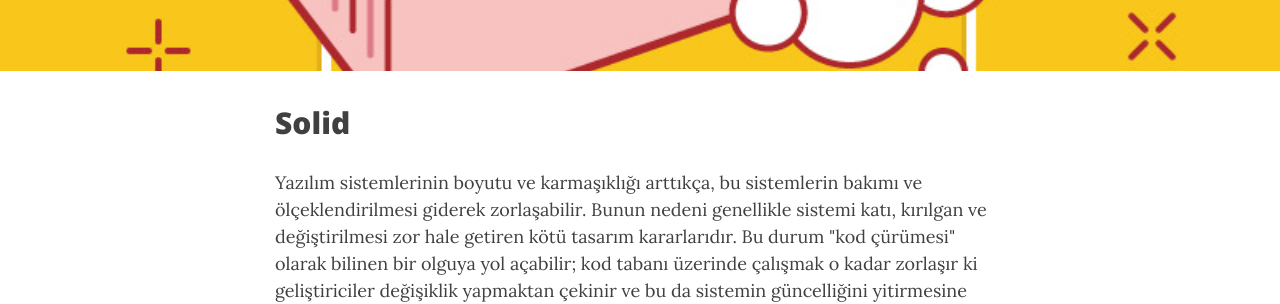
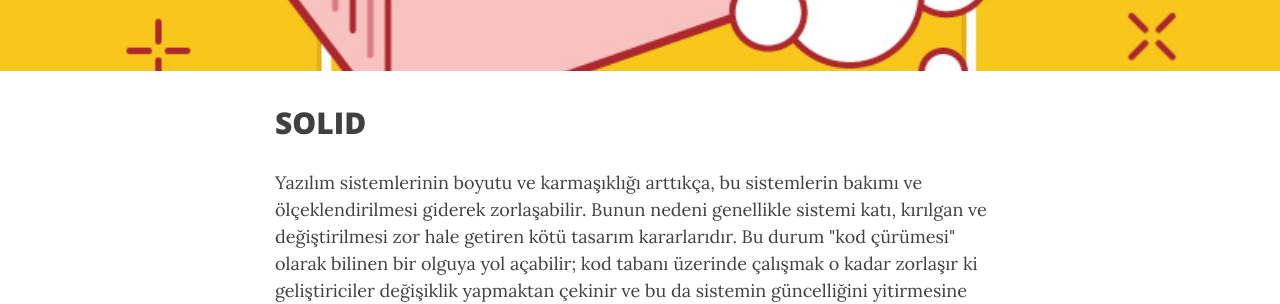
Before and after one commit to ahmetince1/ahmetince1.github.io, a Jekyll site: the page built from _posts/2023-12-6-Solid.md, in a window 1280 px wide and 900 px high, scrolled down 341 px. Shown: the part 158-462 px from the top of the window. Built offline with Jekyll 4.4.1, drawn with Linux system fonts in a browser that asks for light colours; nearby versions of some CDN libraries; comment, search, counter and statistics services are not loaded.

```diff
--- a/_posts/2023-12-6-Solid.md
+++ b/_posts/2023-12-6-Solid.md
@@ -8,7 +8,7 @@ share-img: /assets/img/solidCover.png
 author: Ahmet Zeki İnce
 ---
 
-## Solid
+## SOLID
 
 <p>Yazılım sistemlerinin boyutu ve karmaşıklığı arttıkça, bu sistemlerin bakımı ve ölçeklendirilmesi giderek zorlaşabilir. Bunun nedeni genellikle sistemi katı, kırılgan ve değiştirilmesi zor hale getiren kötü tasarım kararlarıdır. Bu durum "kod çürümesi" olarak bilinen bir olguya yol açabilir; kod tabanı üzerinde çalışmak o kadar zorlaşır ki geliştiriciler değişiklik yapmaktan çekinir ve bu da sistemin güncelliğini yitirmesine neden olur.</p>
 <p>"SOLID" terimi, yazılım geliştirme alanında SOLID prensipleri olarak bilinen bir dizi tasarım prensibini ifade eder. SOLID, yazılım tasarımındaki temel prensipleri ortaya koyan beş prensibi içerir. Bu prensipler, yazılım geliştirme süreçlerinde daha esnek, sürdürülebilir ve anlaşılır kodlar yazmayı amaçlar.</p>
```
